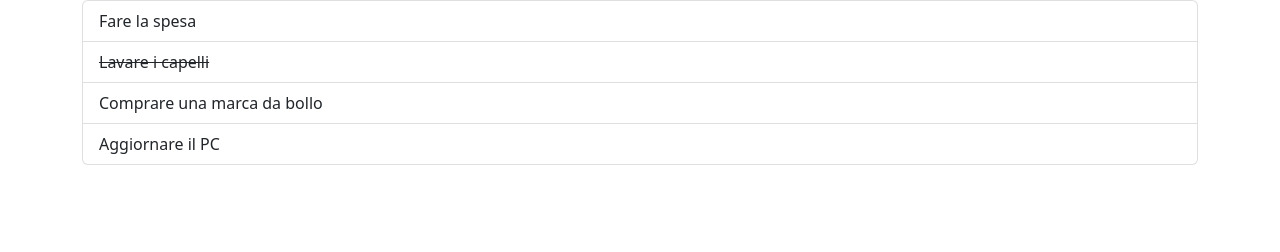
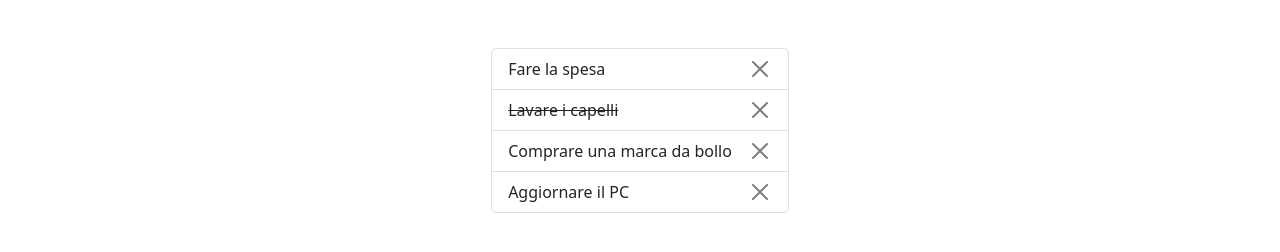
Before and after one commit to GiordanoGuidi/vue-todolist, a plain HTML site: page index.html in a window 1280 px wide. Drawn offline with nearby package versions, Linux system fonts and the light colour scheme.

Commit message:
added deleteToDo method

```diff
--- a/JS/script.js
+++ b/JS/script.js
@@ -9,6 +9,18 @@ const app = createApp({
             { id: 4, done: false, text: 'Aggiornare il PC' }
           ]
     }
+   },
+   methods:{
+    //CREO FUNZIONE CHE RIMUOVE I TASK
+    deleteToDo(id){
+      const newTaskArray = this.tasks.filter((task)=>{
+        if(id !==task.id){
+          return true;
+        }else return false;
+      })
+      this.tasks = newTaskArray
+      console.log(this.tasks)
+    }
    }
 })
 app.mount('#root');
--- a/index.html
+++ b/index.html
@@ -15,13 +15,13 @@
 </head>
 <body>
     <div class="container">
-        <div id="root">
-            <ul class="list-group">
-                <li v-for="task in tasks" :class="{'text-decoration-line-through': task.done}" class="list-group-item">{{task.text}}</li>
+        <div id="root" class="d-flex justify-content-center align-items-center">
+            <ul class="list-group text-center mt-5">
+                <li v-for="(task,i) in tasks" :class="{'text-decoration-line-through': task.done}" class="list-group-item d-flex justify-content-between">{{task.text}}
+                    <button type="button" class="btn-close ms-3" @click='deleteToDo(task.id)'></button>
+                </li>
               </ul>
         </div>
     </div>
-
-
 </body>
 </html>
```
